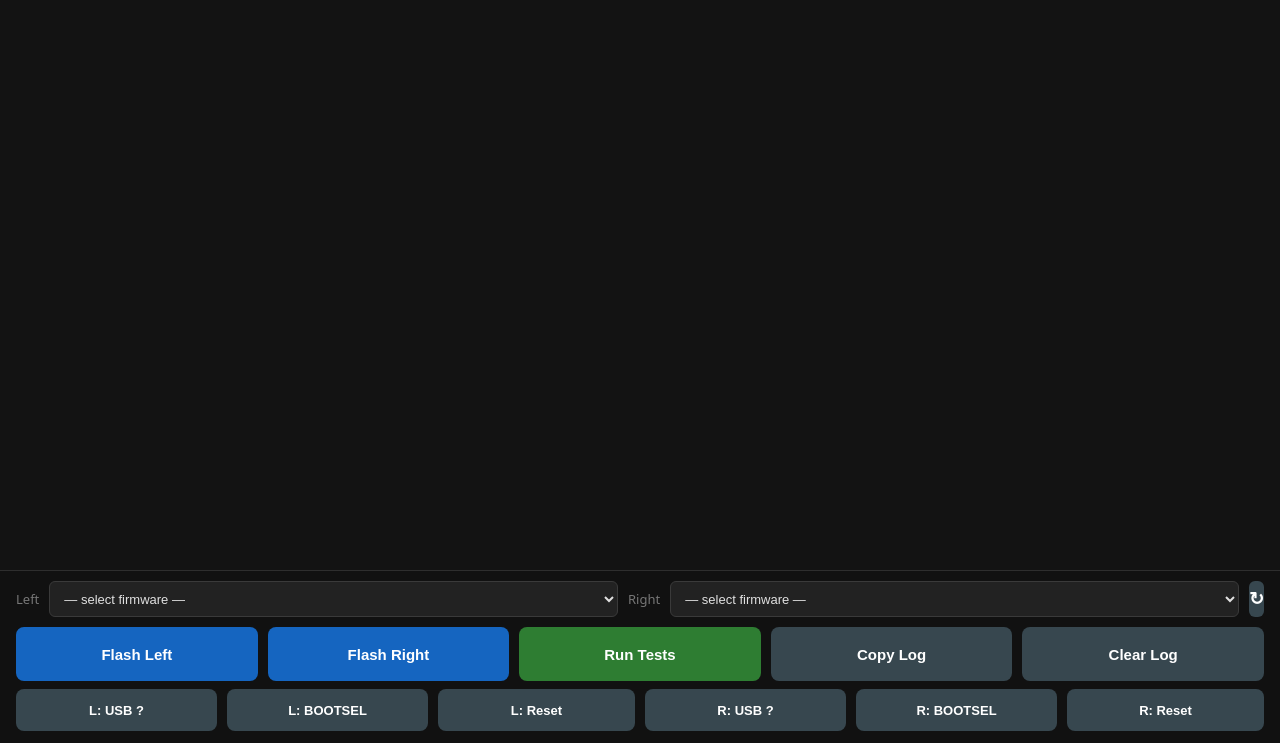
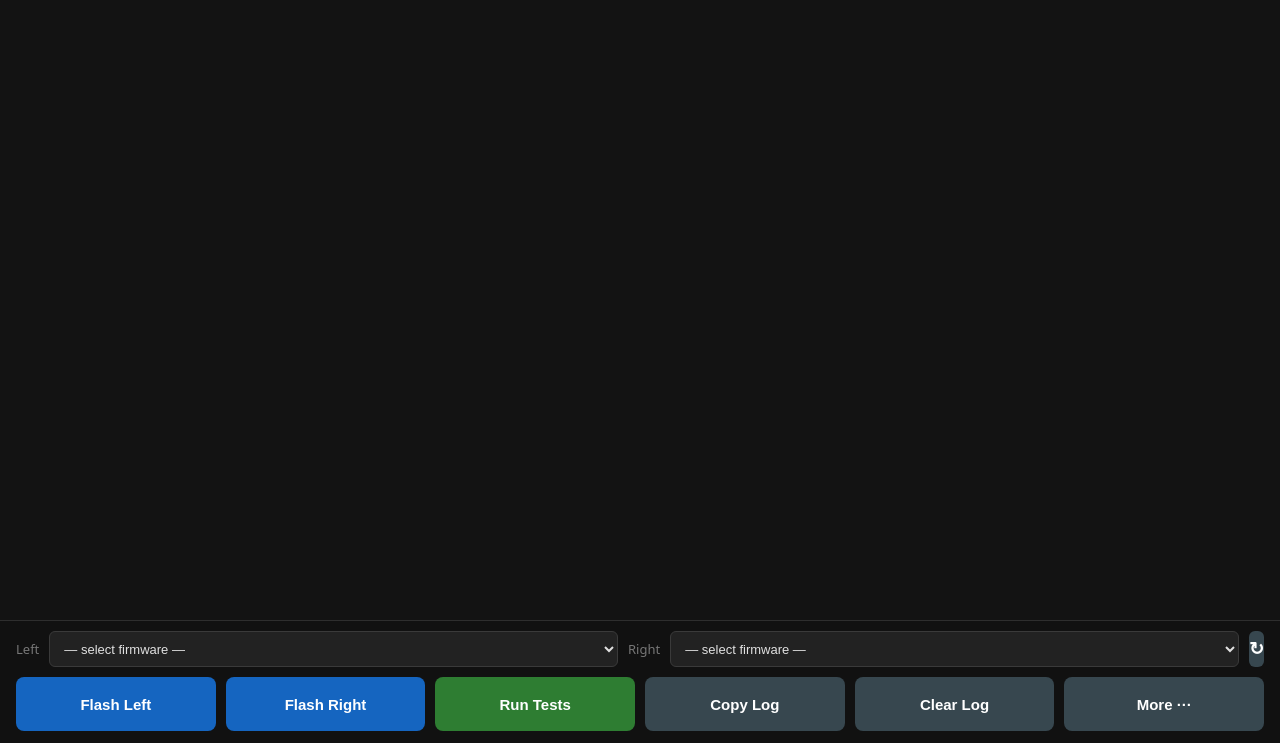
Before and after one commit to thpoll83/polykybd-ctnd, a Flask app: page / in a window 1280 px wide. Shown: the part 57-800 px from the top of the page. Run offline with Flask 3, Linux system fonts and the light colour scheme; data that the repository does not hold is empty; parts of the project's set-up code (start-up, migrations or seed data) failed here and were passed over.

Commit message:
ui: move util buttons into More submenu with Back and Quit

```diff
--- a/station/ui/static/app.js
+++ b/station/ui/static/app.js
@@ -115,6 +115,18 @@ function resetBoard(side) {
   socket.emit('reset_board', { side });
 }
 
+function openMore()  {
+  document.getElementById('main-controls').hidden = true;
+  document.getElementById('more-panel').hidden = false;
+}
+
+function closeMore() {
+  document.getElementById('more-panel').hidden = true;
+  document.getElementById('main-controls').hidden = false;
+}
+
+function quitApp() { window.close(); }
+
 function refreshFirmware() {
   fetch('/firmware')
     .then(r => r.json())
--- a/station/ui/static/style.css
+++ b/station/ui/static/style.css
@@ -186,7 +186,10 @@ footer {
 .btn-bootsel[data-state="released"]:hover:not(:disabled) { background: #455A64; }
 .btn-bootsel[data-state="asserted"]:hover:not(:disabled) { background: #5c3a00; }
 
-.button-row-util { margin-top: 8px; }
+.more-nav { margin-top: 8px; }
+
+.btn-red { background: #7B1212; }
+.btn-red:hover:not(:disabled) { background: #9C2020; }
 
 /* ── Status colour theming ── */
 body[data-status="idle"]           .status-dot { background: #4CAF50; }
--- a/station/ui/templates/index.html
+++ b/station/ui/templates/index.html
@@ -22,6 +22,7 @@
   </main>
 
   <footer>
+    <div id="main-controls">
       <div class="firmware-row">
         <label>Left</label>
         <select id="left-fw"><option value="">— select firmware —</option></select>
@@ -35,14 +36,23 @@
         <button class="btn btn-green" id="btn-run"         onclick="runTests()">Run Tests</button>
         <button class="btn btn-gray"  id="btn-copy"        onclick="copyLog()">Copy Log</button>
         <button class="btn btn-gray"                       onclick="clearLog()">Clear Log</button>
+        <button class="btn btn-gray"                       onclick="openMore()">More ···</button>
       </div>
-    <div class="button-row button-row-util">
-      <button class="btn btn-sm btn-usb"     id="btn-usb-left"      data-state="unknown" onclick="toggleUsb('left')">L: USB ?</button>
+    </div>
+
+    <div id="more-panel" hidden>
+      <div class="button-row">
+        <button class="btn btn-sm btn-usb"     id="btn-usb-left"      data-state="unknown"  onclick="toggleUsb('left')">L: USB ?</button>
         <button class="btn btn-sm btn-bootsel" id="btn-bootsel-left"  data-state="released" onclick="toggleBootsel('left')">L: BOOTSEL</button>
-      <button class="btn btn-sm btn-gray"    id="btn-reset-left"    onclick="resetBoard('left')">L: Reset</button>
-      <button class="btn btn-sm btn-usb"     id="btn-usb-right"     data-state="unknown" onclick="toggleUsb('right')">R: USB ?</button>
+        <button class="btn btn-sm btn-gray"    id="btn-reset-left"                          onclick="resetBoard('left')">L: Reset</button>
+        <button class="btn btn-sm btn-usb"     id="btn-usb-right"     data-state="unknown"  onclick="toggleUsb('right')">R: USB ?</button>
         <button class="btn btn-sm btn-bootsel" id="btn-bootsel-right" data-state="released" onclick="toggleBootsel('right')">R: BOOTSEL</button>
-      <button class="btn btn-sm btn-gray"    id="btn-reset-right"   onclick="resetBoard('right')">R: Reset</button>
+        <button class="btn btn-sm btn-gray"    id="btn-reset-right"                         onclick="resetBoard('right')">R: Reset</button>
+      </div>
+      <div class="button-row more-nav">
+        <button class="btn btn-gray" onclick="closeMore()">&#8592; Back</button>
+        <button class="btn btn-red"  onclick="quitApp()">Quit ✕</button>
+      </div>
     </div>
   </footer>
 
```
Lines whose indentation alone changed are shown as unchanged.
